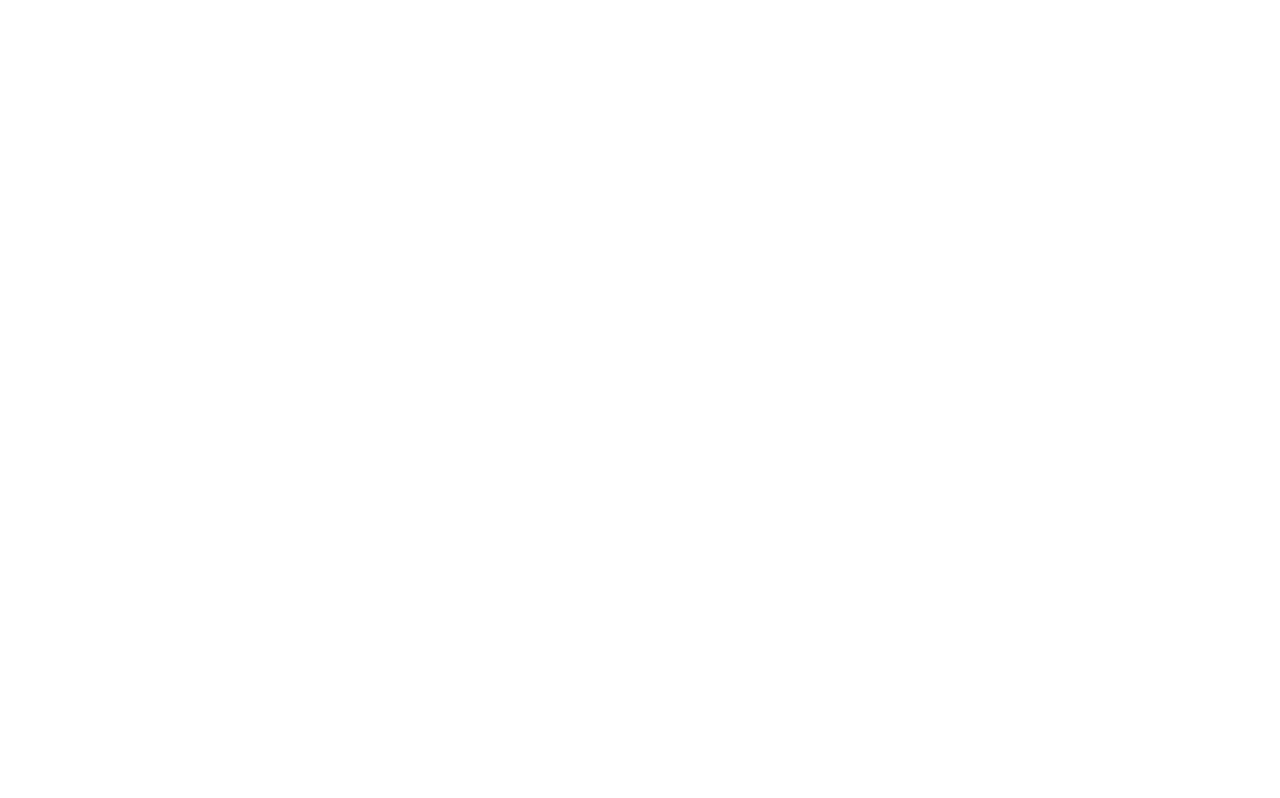
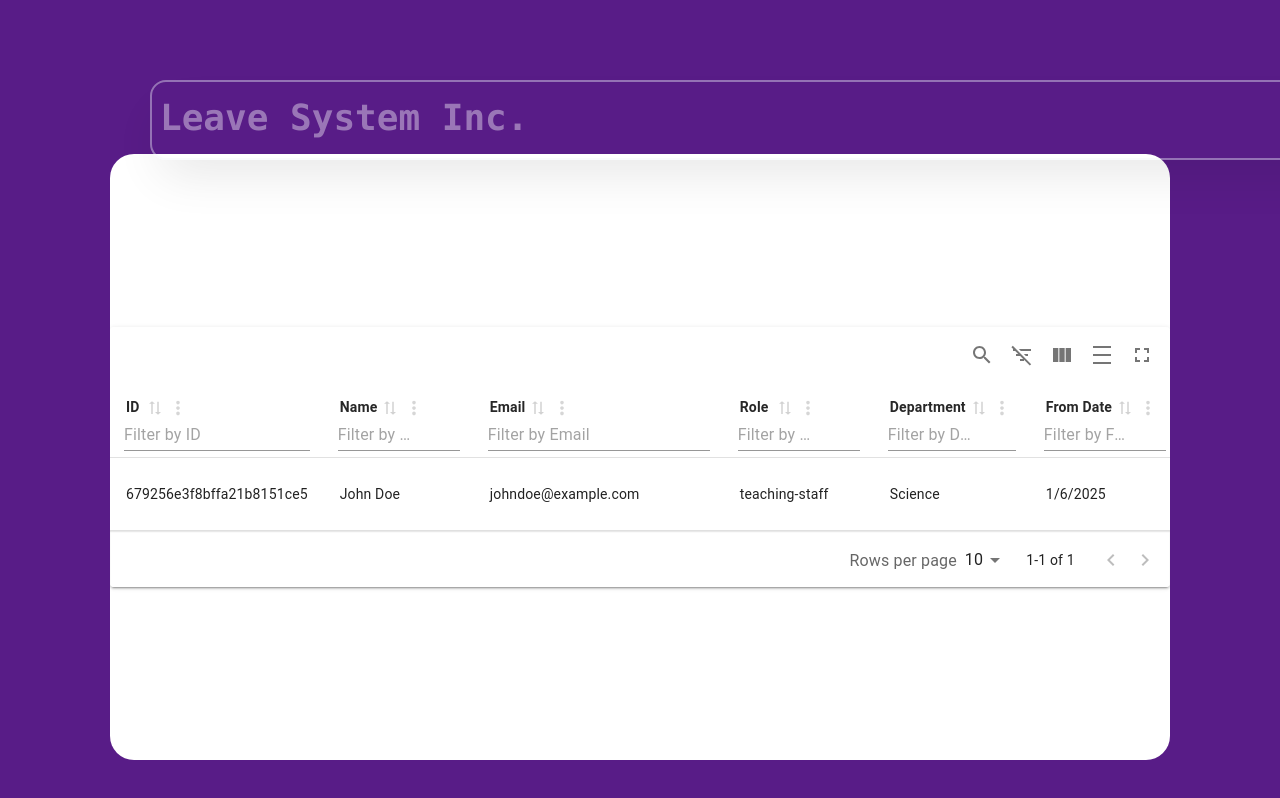
Before and after one commit to diya-p-shiju/leave-management-frontend, a React (Vite) app: page /table in a window 1280 px wide. Before the commit this address had no page. Built offline with nearby package versions, Linux system fonts and the light colour scheme.

Commit message:
mui table to the save

```diff
--- a/src/App.tsx
+++ b/src/App.tsx
@@ -7,6 +7,9 @@
 import HomePage from "./pages/HomePage";
 import Layout from "./pages/Layout";
 
+
+import TableView from "./components/user-components/TableView";
+
 const App = () => {
   return (
     <>
@@ -14,6 +17,7 @@
         <Routes>
           <Route path="/" element={<Layout />} >
           <Route index element={<HomePage />} />
+          <Route path="/table" element={<TableView />} />
           <Route path="/login" element={<Login />} />
 
           {/* Protected Routes for Admin Page  */}
--- /dev/null
+++ b/src/components/user-components/TableView.tsx
@@ -0,0 +1,184 @@
+import { useMemo } from 'react';
+
+//MRT Imports
+import {
+  MaterialReactTable,
+  useMaterialReactTable,
+  type MRT_ColumnDef,
+} from 'material-react-table';
+
+//Material UI Imports
+import { Box, Button, Typography } from '@mui/material';
+
+//Mock Data (replace with actual API fetch later)
+const data = [
+  {
+    _id: '679256e3f8bffa21b8151ce5',
+    applicant: {
+      name: 'John Doe',
+      email: 'johndoe@example.com',
+      role: 'teaching-staff',
+      department: 'Science',
+    },
+    fromDate: '2025-01-06',
+    toDate: '2025-01-06',
+    reason: 'I want leave',
+    actualLeaveDays: 1,
+    substituteSuggestion: 'Can cover my subject, has done before',
+    status: {
+      hodApproval: { approved: false },
+      principalApproval: { approved: false },
+    },
+  },
+];
+
+export type LeaveRequest = {
+  _id: string;
+  applicant: {
+    name: string;
+    email: string;
+    role: string;
+    department: string;
+  };
+  fromDate: string;
+  toDate: string;
+  reason: string;
+  actualLeaveDays: number;
+  substituteSuggestion: string;
+  status: {
+    hodApproval: { approved: boolean };
+    principalApproval: { approved: boolean };
+  };
+};
+
+const Example = () => {
+  const columns = useMemo<MRT_ColumnDef<LeaveRequest>[]>(
+    () => [
+      {
+        accessorKey: '_id',
+        header: 'ID',
+        size: 200,
+      },
+      {
+        accessorFn: (row) => row.applicant.name,
+        id: 'name',
+        header: 'Name',
+        size: 150,
+      },
+      {
+        accessorFn: (row) => row.applicant.email,
+        id: 'email',
+        header: 'Email',
+        size: 250,
+      },
+      {
+        accessorFn: (row) => row.applicant.role,
+        id: 'role',
+        header: 'Role',
+        size: 150,
+      },
+      {
+        accessorFn: (row) => row.applicant.department,
+        id: 'department',
+        header: 'Department',
+        size: 150,
+      },
+      {
+        accessorKey: 'fromDate',
+        header: 'From Date',
+        size: 150,
+        Cell: ({ cell }) => new Date(cell.getValue<string>()).toLocaleDateString(),
+      },
+      {
+        accessorKey: 'toDate',
+        header: 'To Date',
+        size: 150,
+        Cell: ({ cell }) => new Date(cell.getValue<string>()).toLocaleDateString(),
+      },
+      {
+        accessorKey: 'reason',
+        header: 'Reason',
+        size: 250,
+      },
+      {
+        accessorKey: 'actualLeaveDays',
+        header: 'Actual Leave Days',
+        size: 150,
+      },
+      {
+        accessorKey: 'substituteSuggestion',
+        header: 'Substitute Suggestion',
+        size: 250,
+      },
+      {
+        id: 'hodApproval',
+        header: 'HOD Approval',
+        Cell: ({ row }) => (
+          <Button
+            variant="contained"
+            color={row.original.status.hodApproval.approved ? 'success' : 'warning'}
+            onClick={() => {
+              // Toggle HOD approval logic here
+              console.log('HOD Approval toggled for:', row.original._id);
+            }}
+          >
+            {row.original.status.hodApproval.approved ? 'Approved' : 'Pending'}
+          </Button>
+        ),
+        size: 150,
+      },
+      {
+        id: 'principalApproval',
+        header: 'Principal Approval',
+        Cell: ({ row }) => (
+          <Button
+            variant="contained"
+            color={row.original.status.principalApproval.approved ? 'success' : 'warning'}
+            onClick={() => {
+              // Toggle Principal approval logic here
+              console.log('Principal Approval toggled for:', row.original._id);
+            }}
+          >
+            {row.original.status.principalApproval.approved ? 'Approved' : 'Pending'}
+          </Button>
+        ),
+        size: 150,
+      },
+      {
+        id: 'status',
+        header: 'Status',
+        Cell: ({ row }) => {
+          const { hodApproval, principalApproval } = row.original.status;
+          const status = hodApproval.approved && principalApproval.approved ? 'Approved' : 'Pending';
+          return (
+            <Typography
+              variant="body2"
+              sx={{
+                backgroundColor: status === 'Approved' ? 'green' : 'orange',
+                color: 'white',
+                borderRadius: '4px',
+                padding: '4px 8px',
+                display: 'inline-block',
+              }}
+            >
+              {status}
+            </Typography>
+          );
+        },
+        size: 150,
+      },
+    ],
+    [],
+  );
+
+  const table = useMaterialReactTable({
+    columns,
+    data,
+    enableRowSelection: false,
+    initialState: { showColumnFilters: true },
+  });
+
+  return <MaterialReactTable table={table} />;
+};
+
+export default Example;
```
Also changed, not shown: package.json (+7 -0 lines), 1 other file (tests, documents, lock files or other folders).
